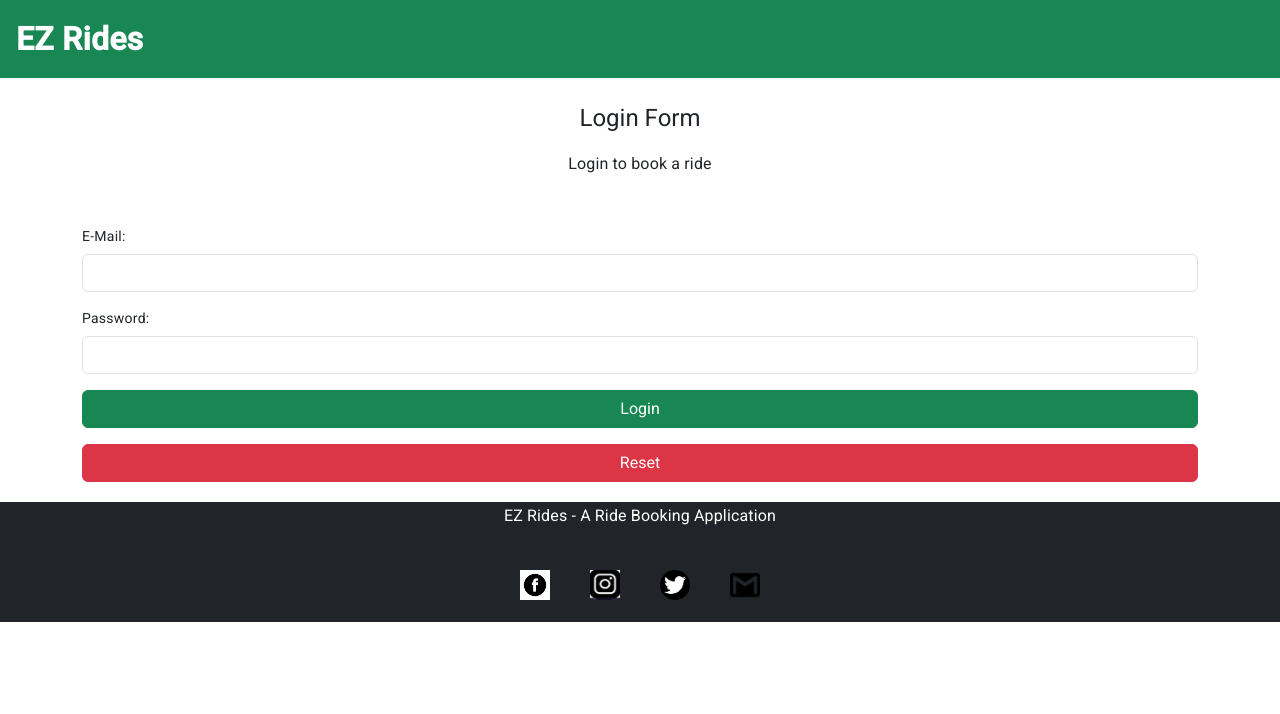
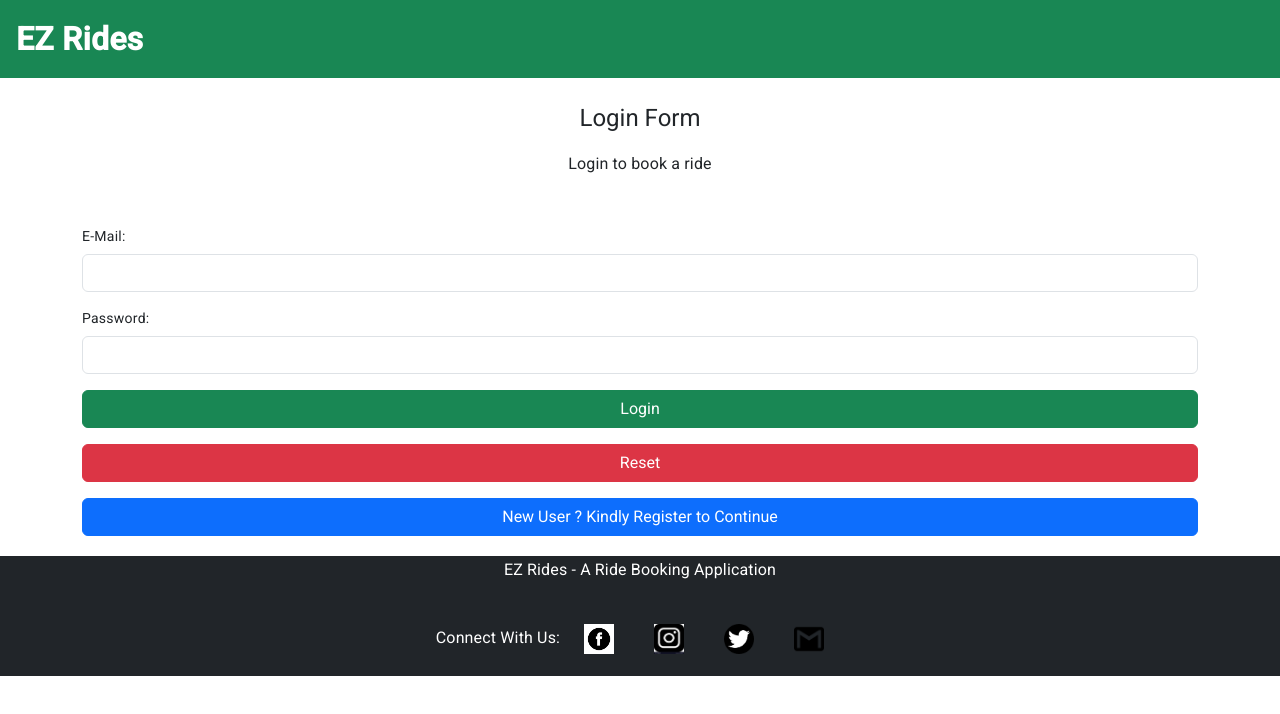
Before and after one commit to ashimaakash03/ride-booking-application, an Angular app in the folder ride-booking-application-frontend/: page /sign-in in a window 1280 px wide. Shown: the top 714 px of the page. Built offline with nearby package versions, Linux system fonts and the light colour scheme.

Commit message:
added button to switch between pages

```diff
--- a/ride-booking-application-frontend/src/app/app.module.ts
+++ b/ride-booking-application-frontend/src/app/app.module.ts
@@ -10,7 +10,7 @@ import {LoginComponent} from './components/login/login.component';
 import {ReactiveFormsModule} from "@angular/forms";
 import {FooterComponent} from './components/footer/footer.component';
 import {BookingsComponent} from './components/bookings/bookings.component';
-import {MatLegacyButtonModule} from "@angular/material/legacy-button";
+
 
 @NgModule({
   declarations: [
@@ -26,7 +26,6 @@ import {MatLegacyButtonModule} from "@angular/material/legacy-button";
 		AppRoutingModule,
 		BrowserAnimationsModule,
 		ReactiveFormsModule,
-		MatLegacyButtonModule,
 	],
   providers: [],
   bootstrap: [AppComponent]
--- a/ride-booking-application-frontend/src/app/components/footer/footer.component.html
+++ b/ride-booking-application-frontend/src/app/components/footer/footer.component.html
@@ -1,6 +1,7 @@
 <div class="container-fluid bg-dark">
 	<h3> EZ Rides - A Ride Booking Application</h3>
 	<h3>
+		<span> Connect With Us: </span>
 		<a href="#" target="_blank">
 			<img alt="facebook" src="assets/images/facebook.png">
 		</a>
--- a/ride-booking-application-frontend/src/app/components/login/login.component.html
+++ b/ride-booking-application-frontend/src/app/components/login/login.component.html
@@ -39,6 +39,10 @@
 				<div class="mt-lg-3 mb-lg-3">
 					<button class="btn btn-danger col-lg-12" type="reset"> Reset</button>
 				</div>
+				<div class="mt-lg-3 mb-lg-3">
+					<button class="btn btn-primary col-lg-12" type="button"> New User ? Kindly Register to Continue
+					</button>
+				</div>
 			</div>
 		</form>
 	</div>
--- a/ride-booking-application-frontend/src/app/components/registration/registration.component.html
+++ b/ride-booking-application-frontend/src/app/components/registration/registration.component.html
@@ -55,9 +55,10 @@
 				<div class="mt-lg-3 mb-lg-3">
 					<button class="btn btn-danger col-lg-12" type="reset"> Reset Details</button>
 				</div>
-				<!--				<div class="mt-lg-3 mb-lg-3">-->
-				<!--					<button class="btn btn-primary col-lg-12" type="button"> Existing User ? Go To Login </button>-->
-				<!--				</div>-->
+				<div class="mt-lg-3 mb-lg-3">
+					<button class="btn btn-primary col-lg-12" type="button"> Existing User ? Kindly Proceed to Login
+					</button>
+				</div>
 			</div>
 		</form>
 	</div>
```
